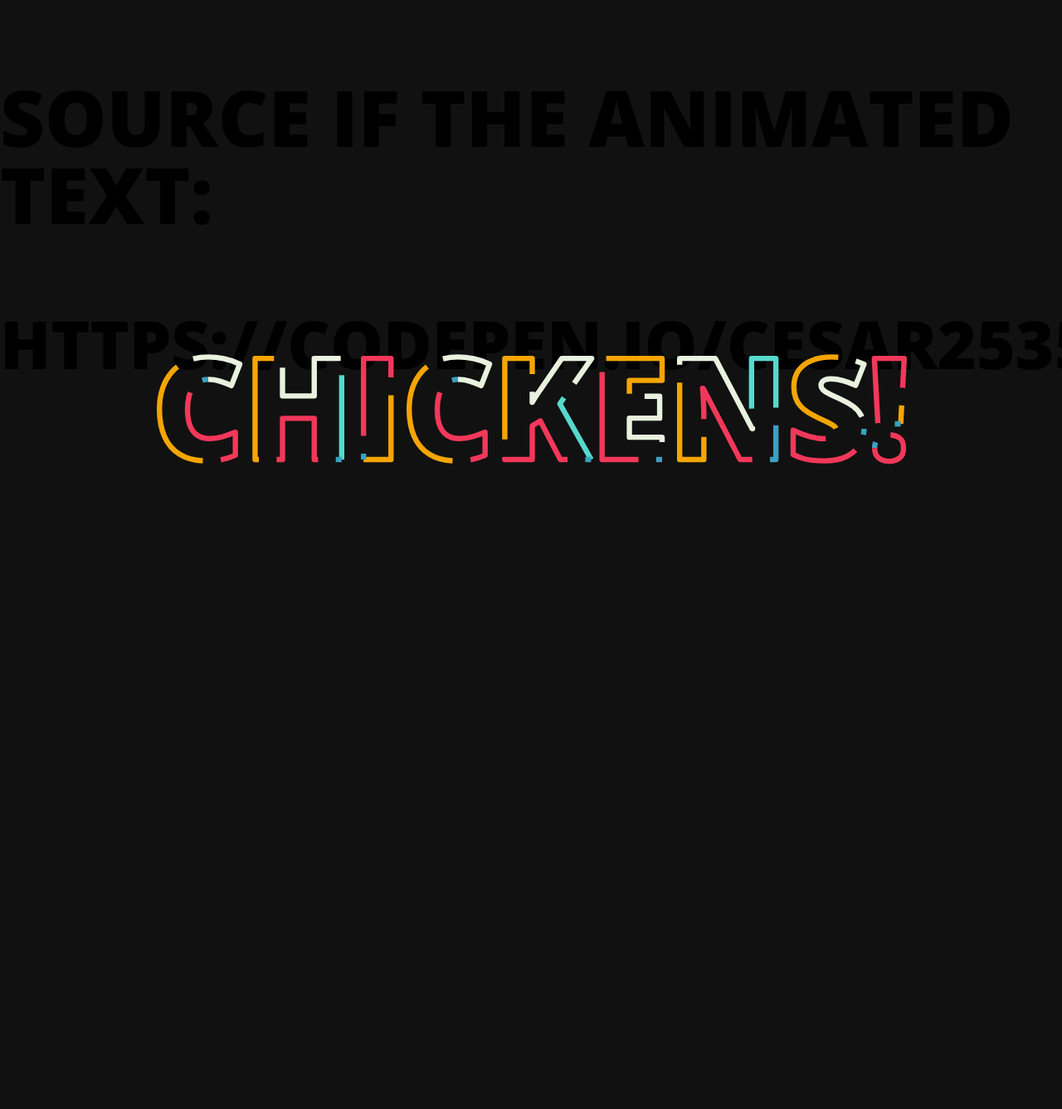
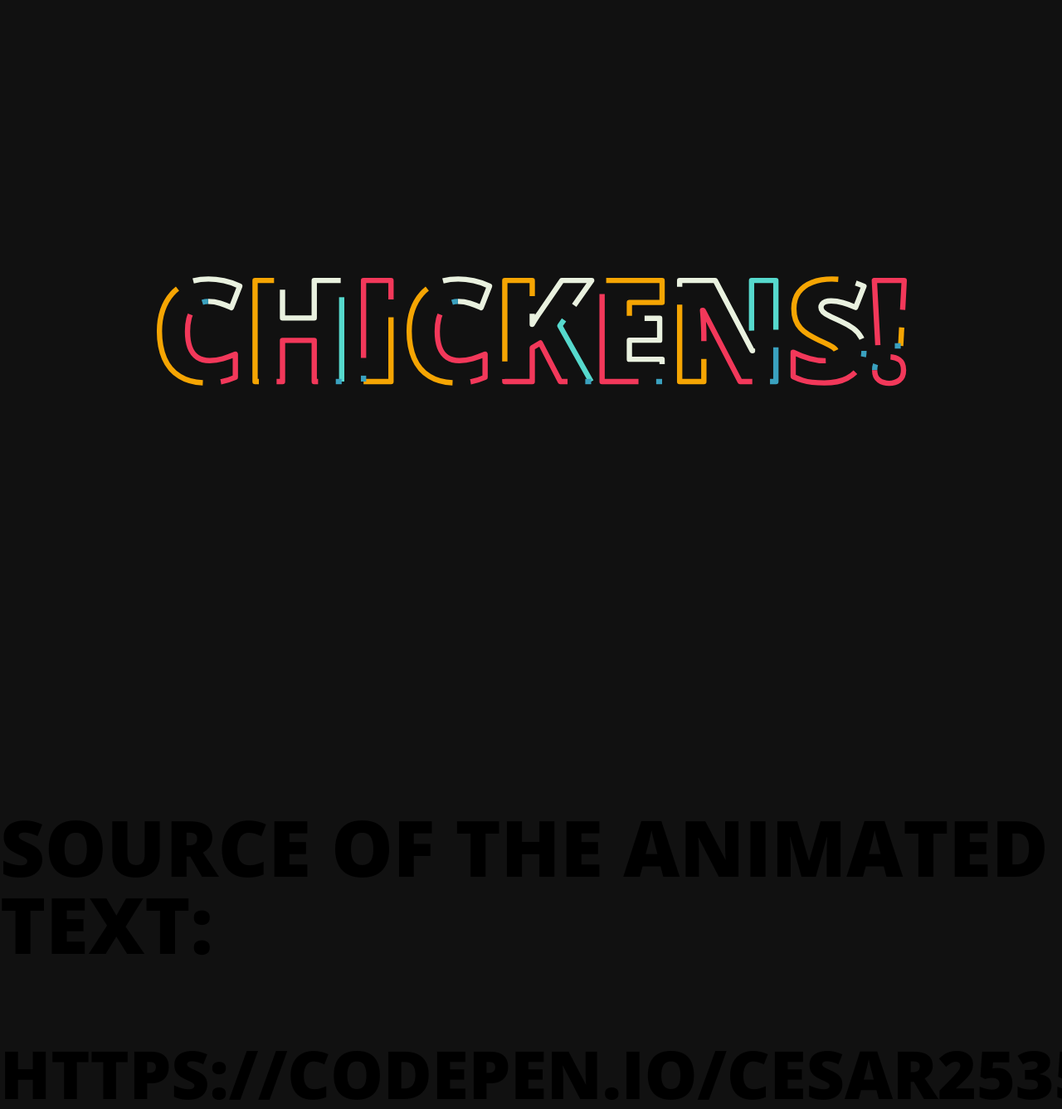
Before and after one commit to FyFT0000/github-demo-Exercise-124, a plain HTML site: page index.html in a window 1280 px wide. Shown: the top 1337 px of the page at 83% size. Before the commit the page ends 894 px from the top, so only its background shows below. Drawn offline with nearby package versions, Linux system fonts and the light colour scheme.

Commit message:
add the source of the animated text code

```diff
--- a/index.html
+++ b/index.html
@@ -15,7 +15,9 @@
     <svg viewBox="0 0 600 300">
         <!-- Symbol-->
         <symbol id="s-text">
-          <text text-anchor="middle" x="50%" y="50%" dy=".35em">Chickens!</text>
+          <text text-anchor="middle" x="50%" y="50%" dy=".35em">
+            Chickens!
+        </text>
         </symbol>
         <!-- Duplicate symbols-->
         <use class="text" xlink:href="#s-text"></use>
@@ -23,10 +25,22 @@
         <use class="text" xlink:href="#s-text"></use>
         <use class="text" xlink:href="#s-text"></use>
         <use class="text" xlink:href="#s-text"></use>
-      </svg>
+    </svg>
 
 
-    <h3>Source if the Animated text:</h3>
+    <br>
+    <br>
+    <br>
+    <br>
+    <br>
+    <br>
+    <br>
+    <br>
+    <br>
+    <br>
+    <br>
+
+    <h3>Source of the Animated text:</h3>
     <p>
         https://codepen.io/cesar2535/pen/ByYXpN
     </p>
```
